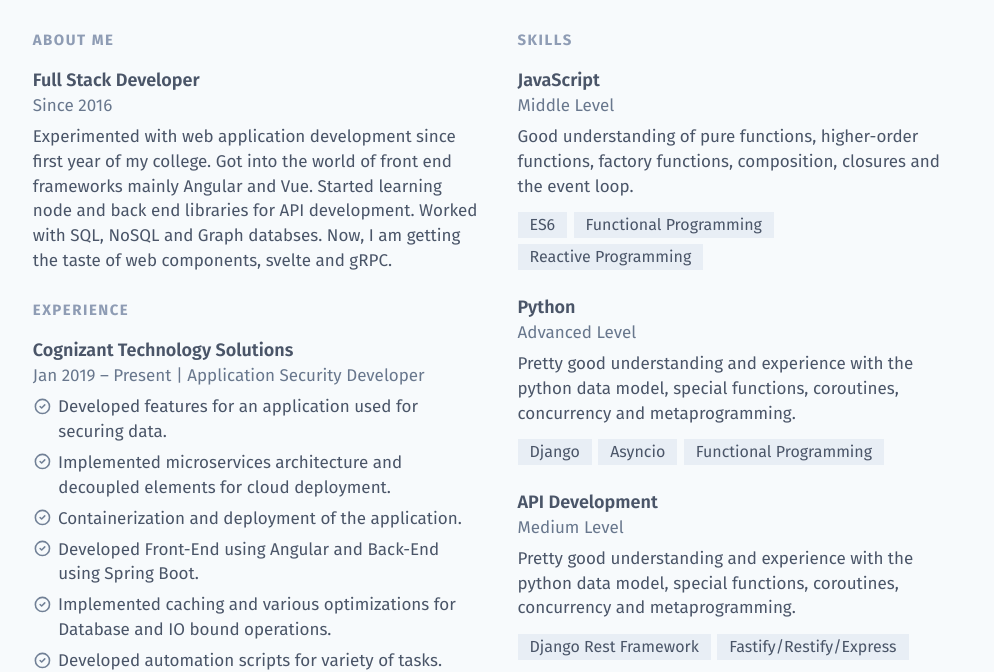
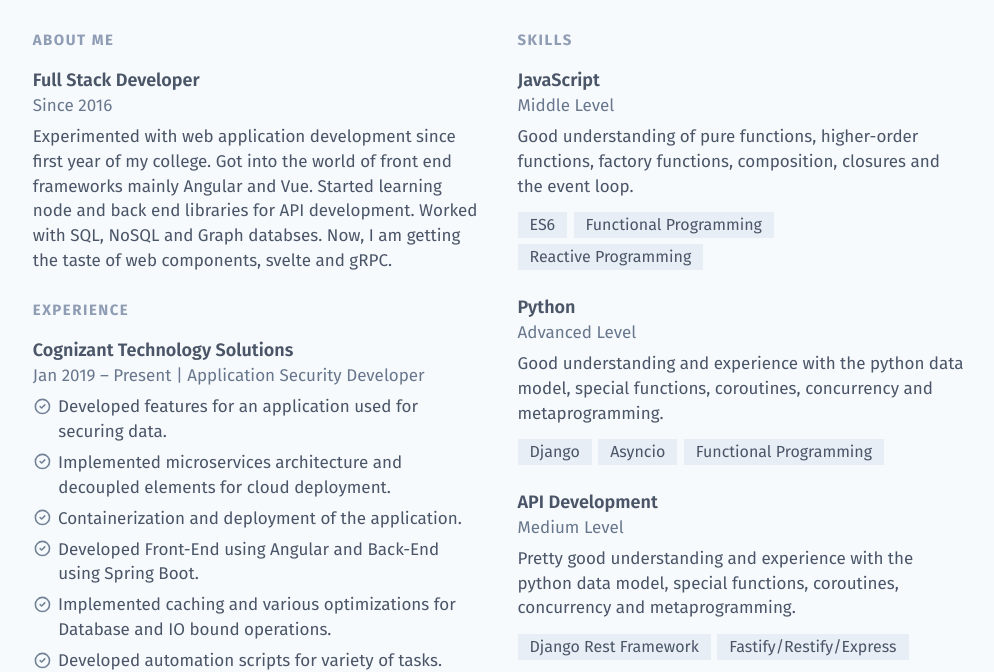
Before and after one commit to ppranitps20/My-Resume, a website: page public/index.html in a window 1280 px wide. Shown: the part 128-800 px from the top of the page, without its empty margins (140-1134 px from the left). Drawn offline with Linux system fonts and the light colour scheme.

Commit message:
updated changes

```diff
--- a/public/index.html
+++ b/public/index.html
@@ -241,7 +241,7 @@
                 </p>
               </header>
               <p class="mt-1.5 text-md text-gray-700 leading-normal">
-                Pretty good understanding and experience with the python data
+                Good understanding and experience with the python data
                 model, special functions, coroutines, concurrency and
                 metaprogramming.
               </p>
```
